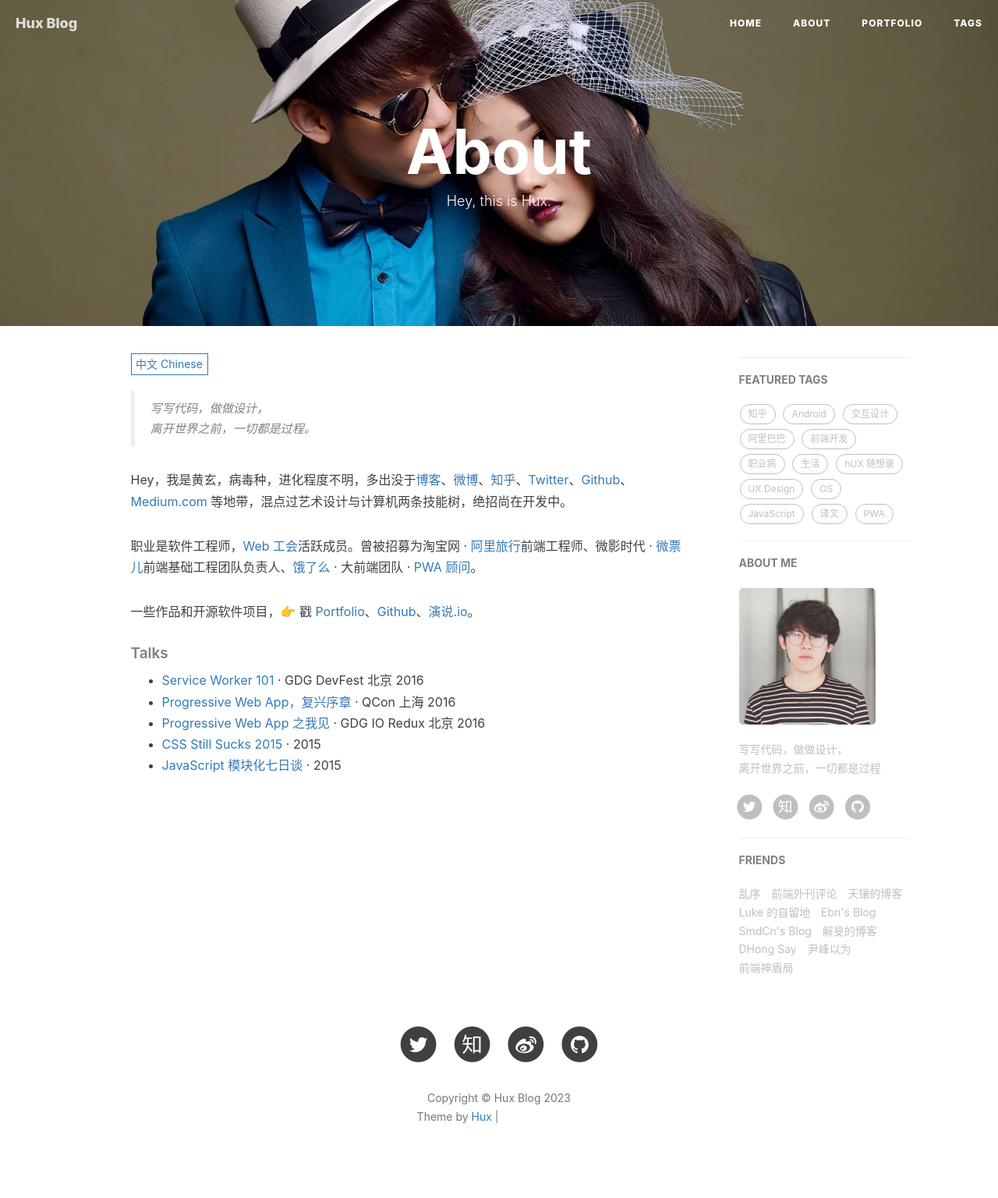
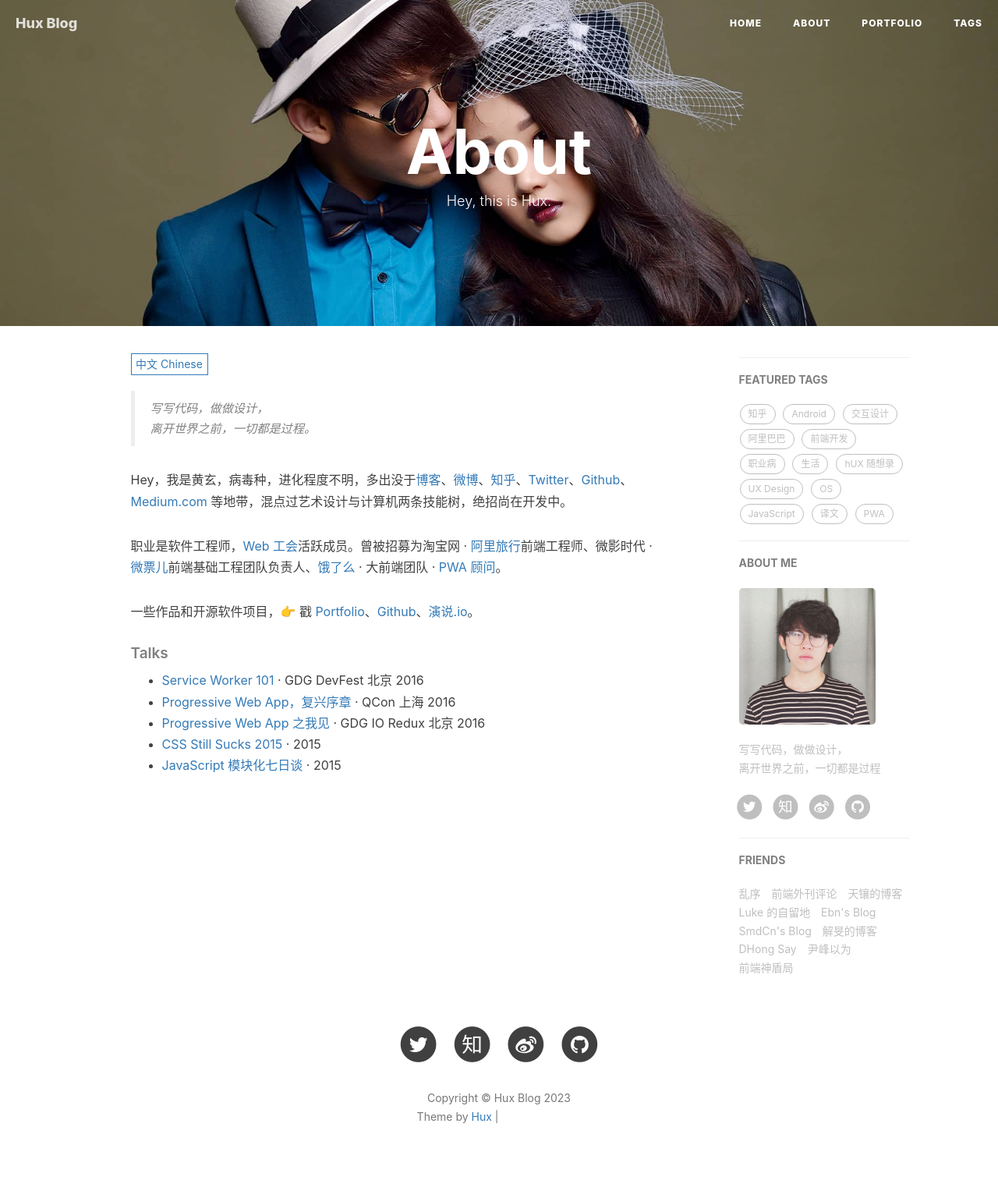
Before and after one commit to q97236143/Huxproh, a Jekyll site: the page built from about.html, in a window 1280 px wide. Shown: the whole page at 78% size. Built offline with Jekyll 4.4.1, drawn with Linux system fonts in a browser that asks for light colours; nearby versions of some CDN libraries; comment, search, counter and statistics services are not loaded; grey boxes are pictures that could not be loaded.

Commit message:
[bugfix] safari inline elemens word-break; re-build

```diff
--- a/css/hux-blog.css
+++ b/css/hux-blog.css
@@ -1,3 +1,8 @@
+/*!
+ * Hux Blog v1.7.0 (http://huxpro.github.io)
+ * Copyright 2017 Hux <huxpro@gmail.com>
+ */
+
 @media (min-width: 1200px) {
   .post-container,
   .sidebar-container {
@@ -231,6 +236,7 @@ pre code {
   margin-bottom: 15px;
 }
 .post-container a {
+  display: inline-block;
   color: #337ab7;
 }
 .post-container a:hover,
--- a/less/hux-blog.less
+++ b/less/hux-blog.less
@@ -125,6 +125,8 @@ pre code{
 // In the post.
 .post-container{
 	a{
+		display: inline-block;
+		// safari has bugs on word-break on inline elements.
 		color:#337ab7;
 		// different to @brand-primary
 		&:hover,
```
Also changed, not shown: css/hux-blog.min.css, js/hux-blog.min.js.
